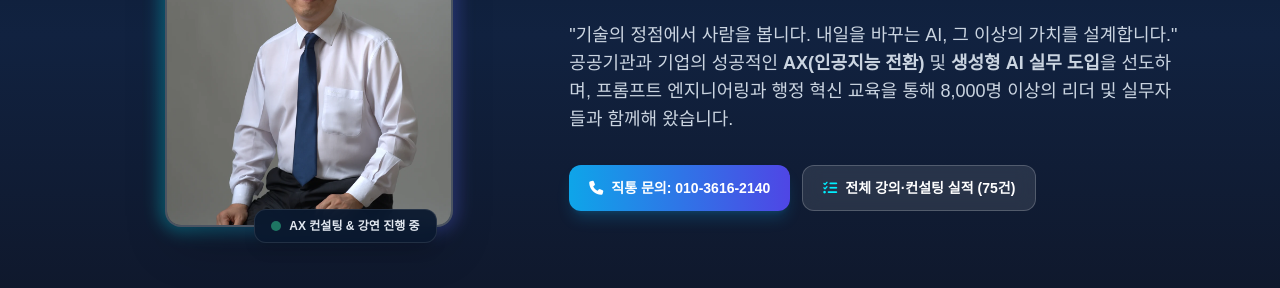
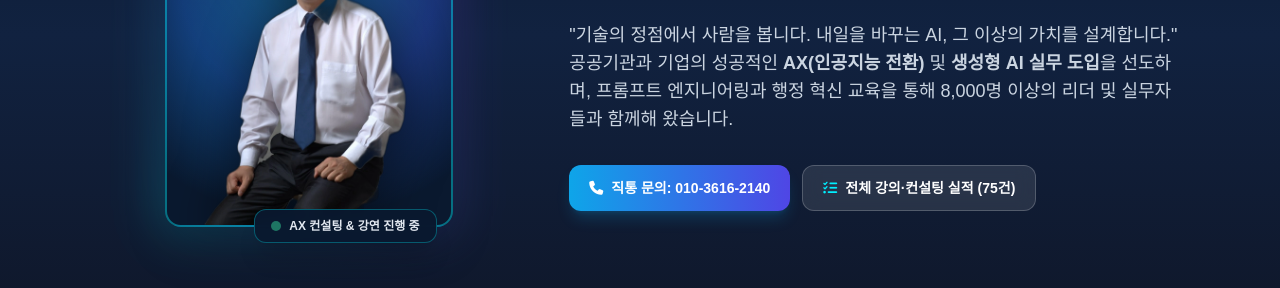
Before and after one commit to aiu144346/Cloudbread, a website: page profile.html in a window 1280 px wide. Shown: the part 334-622 px from the top of the page. Drawn offline with nearby package versions, Linux system fonts and the light colour scheme; a web font is replaced by a local one.

Commit message:
fix: Remove profile background, apply transparent portrait with cyber aura gradient

```diff
--- a/profile.html
+++ b/profile.html
@@ -107,18 +107,24 @@
     <div class="max-w-6xl mx-auto px-4 sm:px-6 lg:px-8">
       <div class="grid grid-cols-1 lg:grid-cols-12 gap-12 items-center">
 
-        <!-- Profile Image -->
+        <!-- Profile Image (Background Removed & Cyber/Tech Aura Backdrop) -->
         <div class="lg:col-span-5 flex justify-center">
           <div class="relative group">
-            <div class="absolute -inset-1.5 bg-gradient-to-r from-[#00f0ff] to-indigo-500 rounded-3xl blur opacity-30 group-hover:opacity-60 transition duration-500"></div>
-            <div class="relative w-64 h-80 sm:w-72 sm:h-96 rounded-2xl overflow-hidden shadow-2xl bg-slate-800 border-2 border-white/20">
-              <picture>
-                <source srcset="./assets/profile_main.webp" type="image/webp">
-                <img src="./assets/profile_main.jpg" alt="정우진 대표 프로필 사진" class="w-full h-full object-cover object-top hover:scale-105 transition duration-500">
+            <!-- Ambient Glow -->
+            <div class="absolute -inset-2 bg-gradient-to-tr from-[#00f0ff]/40 via-indigo-500/30 to-purple-600/40 rounded-3xl blur-xl opacity-60 group-hover:opacity-90 transition duration-700"></div>
+
+            <!-- Portrait Container with Tech Aurora Gradient -->
+            <div class="relative w-64 h-80 sm:w-72 sm:h-96 rounded-2xl overflow-hidden shadow-2xl border-2 border-[#00f0ff]/40 flex items-end justify-center"
+                 style="background: radial-gradient(circle at 50% 35%, rgba(0, 240, 255, 0.25) 0%, rgba(13, 71, 161, 0.4) 45%, #0a192f 85%);">
+              <picture class="w-full h-full flex items-end justify-center">
+                <source srcset="./assets/profile_nobg.webp" type="image/webp">
+                <img src="./assets/profile_nobg.png" alt="정우진 대표 프로필 사진"
+                     class="w-full h-full object-contain object-bottom hover:scale-105 transition duration-500 drop-shadow-[0_10px_25px_rgba(0,0,0,0.6)]">
               </picture>
             </div>
+
             <!-- Status Badge -->
-            <div class="absolute -bottom-4 right-4 bg-[#0a192f]/95 backdrop-blur px-4 py-2 rounded-xl shadow-lg border border-white/10 flex items-center gap-2">
+            <div class="absolute -bottom-4 right-4 bg-[#0a192f]/95 backdrop-blur px-4 py-2 rounded-xl shadow-xl border border-[#00f0ff]/30 flex items-center gap-2">
               <span class="w-2.5 h-2.5 rounded-full bg-emerald-400 animate-pulse"></span>
               <span class="text-xs font-semibold text-slate-200">AX 컨설팅 & 강연 진행 중</span>
             </div>
```
Also changed, not shown: index.html (+4 -4 lines), assets/profile_nobg.png (added), assets/profile_nobg.webp (added).
